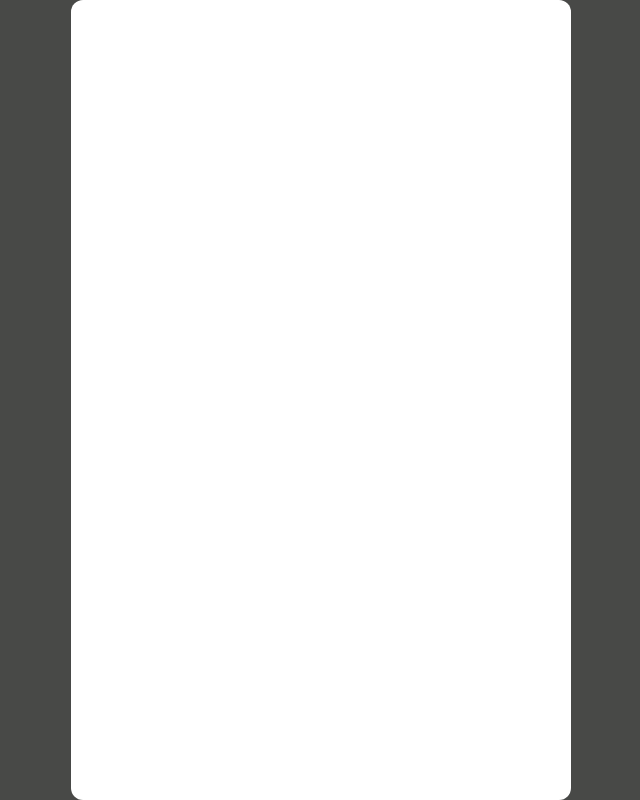
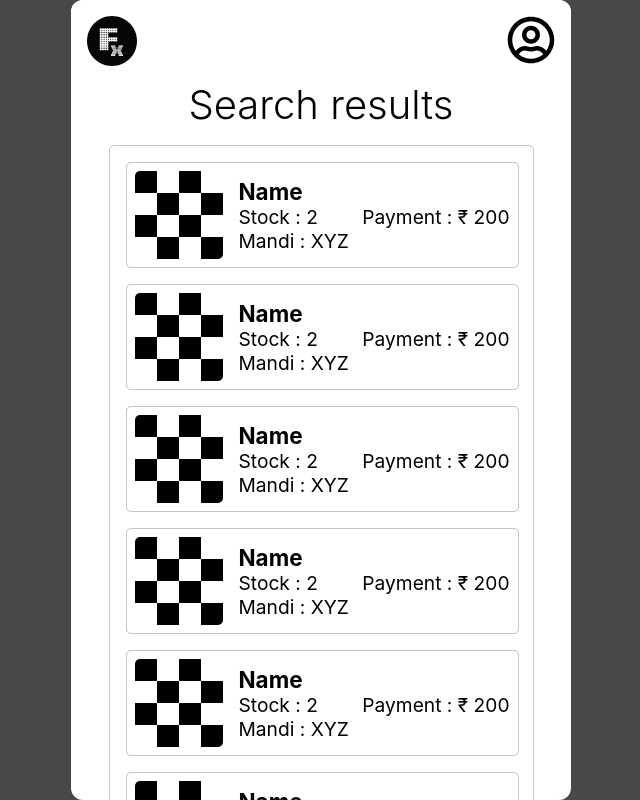
Before and after one commit to bitstatic/FarmX-frntnd, a React (Vite) app: page /home/buy/search in a window 1280 px wide. Before the commit this address had no page. Shown: the whole page, without its empty margins (319-959 px from the left). Built offline with nearby package versions, Linux system fonts and the light colour scheme.

Commit message:
Added Search Result Page

```diff
--- a/src/App.css
+++ b/src/App.css
@@ -1,6 +1,7 @@
 
 .App{
     margin: auto;
+    position: relative;
     /* background-color: #f0f2f5; */
     background-color: #fff;
     border-radius: 0.75rem;
@@ -10,8 +11,8 @@
     height: 100%;
     display: flex;
     flex-direction: column;
-    /* align-items: center; */
-    justify-content: center;
+    align-items: center;
+    justify-content: start;
     overflow-y: scroll;
 }
 .App::-webkit-scrollbar {
--- a/src/App.tsx
+++ b/src/App.tsx
@@ -6,6 +6,7 @@ import { Routes, Route, Link } from "react-router-dom";
 import SplashScreen from "./Components/SpashScreen/SplashScreen";
 import Home from "./Components/home/Home";
 import BuyProf from "./Components/buyProfile/BuyProf";
+import SearchPage from "./Components/searchPage/SearchPage";
 
 function App() {
   return (
@@ -16,6 +17,7 @@ function App() {
         <Route path="/signup" element={<SignupSection />} />
         <Route path="/home" element={<Home />} />
         <Route path="/home/buy" element={<BuyProf/>} />
+        <Route path="/home/buy/search" element={<SearchPage/>} />
       </Routes>
     </div>
   );
--- a/src/Components/Navbar.tsx
+++ b/src/Components/Navbar.tsx
@@ -2,23 +2,30 @@ import React from 'react'
 import {FaRegUserCircle} from "react-icons/fa"
 import styled from "styled-components"
 import logo from "/title_logo.svg"
+import { useNavigate } from 'react-router-dom'
 
 const NavBar= styled.nav`
-  min-width: 100%;
+  width: 50%;
+  max-width: 500px;
   display: flex;
   justify-content: space-between;
-  position: sticky;
+  position: fixed;
+  border-radius: inherit;
+  top: 0px;
   background-color: #fff;
-  top: 0px;
   *{
     margin: 1rem;
   }
   margin-bottom: 0rem;
 `
 function Navbar() {
+  const nav= useNavigate()
+  function handleClick(){
+      nav("/home")
+  }
   return (
     <NavBar>
-        <img src={logo} alt=""  width={"50px"} />
+        <img src={logo} alt=""  width={"50px"} onClick={() => {handleClick()}}/>
         <FaRegUserCircle size="3rem" />
     </NavBar>
   )
--- a/src/Components/buyProfile/HistorySection.tsx
+++ b/src/Components/buyProfile/HistorySection.tsx
@@ -4,6 +4,7 @@ import HistoryCard from "./HistoryCard";
 import dummy from "/imagedummy.png";
 
 const HistSec = styled.div`
+  width: 100%;
   >ul{
     display: flex;
     flex-direction: column;
@@ -15,6 +16,7 @@ const HistSec = styled.div`
     border-radius: 5px;
   }
     li{
+      width: 100%;
       list-style: none;
     }
 `
--- a/src/Components/buyProfile/SearchSection.tsx
+++ b/src/Components/buyProfile/SearchSection.tsx
@@ -2,6 +2,7 @@ import React from 'react'
 import styled from 'styled-components'
 import SearchField from './SearchField'
 import Button from '../Button'
+import { useNavigate } from 'react-router-dom'
 
 const SearchSec = styled.div`
 
@@ -16,11 +17,16 @@ const SearchSec = styled.div`
 `
 
 function SearchSection() {
+  const nav = useNavigate()
+  function handleClick() {
+    console.log("Button Clicked")
+    nav("/home/buy/search")
+  }
   return (
     <SearchSec>
         <SearchField id='search-item' type='text' name='Search' />
         <SearchField id='mandi' type='text' name='Mandi' />
-        <Button Text="Search" onClick={() => {console.log("Button Clicked")}}/>
+        <Button Text="Search" onClick={() => {handleClick()}}/>
     </SearchSec>
   )
 }
--- /dev/null
+++ b/src/Components/searchPage/SearchCard.tsx
@@ -0,0 +1,57 @@
+import React from 'react'
+import styled from 'styled-components'
+import dummy from "/imagedummy.png"
+
+const Card = styled.div`
+    display: flex;
+    flex-direction: row;
+    width: 100%;
+    align-items: flex-start;
+    // padding: 0.5rem;
+    gap: 0.1rem;
+    border: 1px solid rgba(61, 61, 61, 0.3);
+    border-radius: 5px;
+    > .hist-card-container{
+        width: 100%;
+        display: flex;
+        align-items: center;
+        gap: 1rem;
+        padding: 0.5rem;
+        > img{
+            border-radius: 5px;
+            width:5.5rem
+        }
+        > .card-text{
+            width: 100%;
+            font-size: 1.2rem;
+            display: flex;
+            flex-direction: column;
+            >.row{
+                display: flex;
+                width: 100%;
+                justify-content: space-between;
+            }
+
+        }
+    }
+`
+
+function SearchCard() {
+  return (
+    <Card onClick={() => {console.log("Card cliced")}}>
+        <div className='hist-card-container'>
+            <img src={dummy} alt="" />
+            <div className='card-text'>
+                <h3>Name</h3>
+                <div className='row'>
+                    <p>Stock : {2}</p>
+                    <p>Payment : {"₹ 200"}</p>
+                </div>
+                <p>Mandi : {"XYZ"}</p>
+            </div>
+        </div>
+    </Card>
+  )
+}
+
+export default SearchCard
--- /dev/null
+++ b/src/Components/searchPage/SearchPage.tsx
@@ -0,0 +1,34 @@
+import React from 'react'
+import styled from 'styled-components'
+import Navbar from '../Navbar'
+import SearchRes from './SearchRes'
+
+const Searches = styled.section`
+  display: flex;
+  margin-top: 5rem;
+  flex-direction: column;
+  align-items: center;
+  justify-content: start;
+  gap: 1rem;
+  height: fit-content;
+  width: 100%;
+  > h1{
+    font-size: 2.5rem;
+    font-weight: 300;
+    text-decoration: none;
+  }
+`
+
+function SearchPage() {
+  return (
+    <>
+        <Navbar />
+        <Searches>
+          <h1>Search results</h1>
+          <SearchRes />
+        </Searches>
+    </>
+  )
+}
+
+export default SearchPage
--- /dev/null
+++ b/src/Components/searchPage/SearchRes.tsx
@@ -0,0 +1,47 @@
+import React from 'react'
+import styled from 'styled-components'
+import SearchCard from './SearchCard'
+
+const SearchSec = styled.div`
+    width: 85%;
+    >ul{
+        display: flex;
+        flex-direction: column;
+        align-items: center;
+        justify-content: start;
+        gap: 1rem;
+        padding: 1rem;
+        border: 1px solid rgba(61, 61, 61, 0.3);
+        border-radius: 5px;
+    }
+    li{
+        width: 100%;
+        list-style: none;
+    }
+`
+
+function SearchRes() {
+  return (
+    <SearchSec>
+        <ul>
+            <li><SearchCard /></li>
+            <li><SearchCard /></li>
+            <li><SearchCard /></li>
+            <li><SearchCard /></li>
+            <li><SearchCard /></li>
+            <li><SearchCard /></li>
+            <li><SearchCard /></li>
+            <li><SearchCard /></li>
+            <li><SearchCard /></li>
+            <li><SearchCard /></li>
+            <li><SearchCard /></li>
+            <li><SearchCard /></li>
+            <li><SearchCard /></li>
+            <li><SearchCard /></li>
+            <li><SearchCard /></li>
+        </ul>
+    </SearchSec>
+  )
+}
+
+export default SearchRes
```
